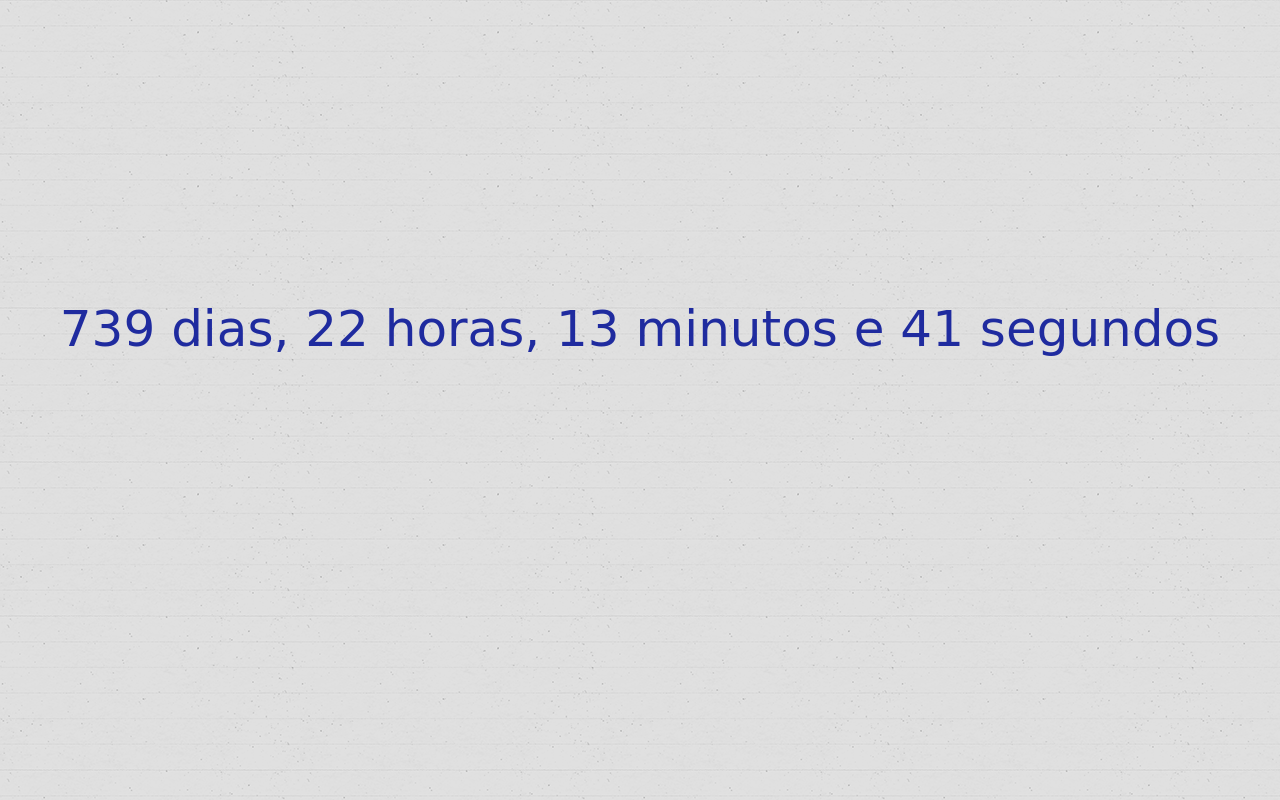
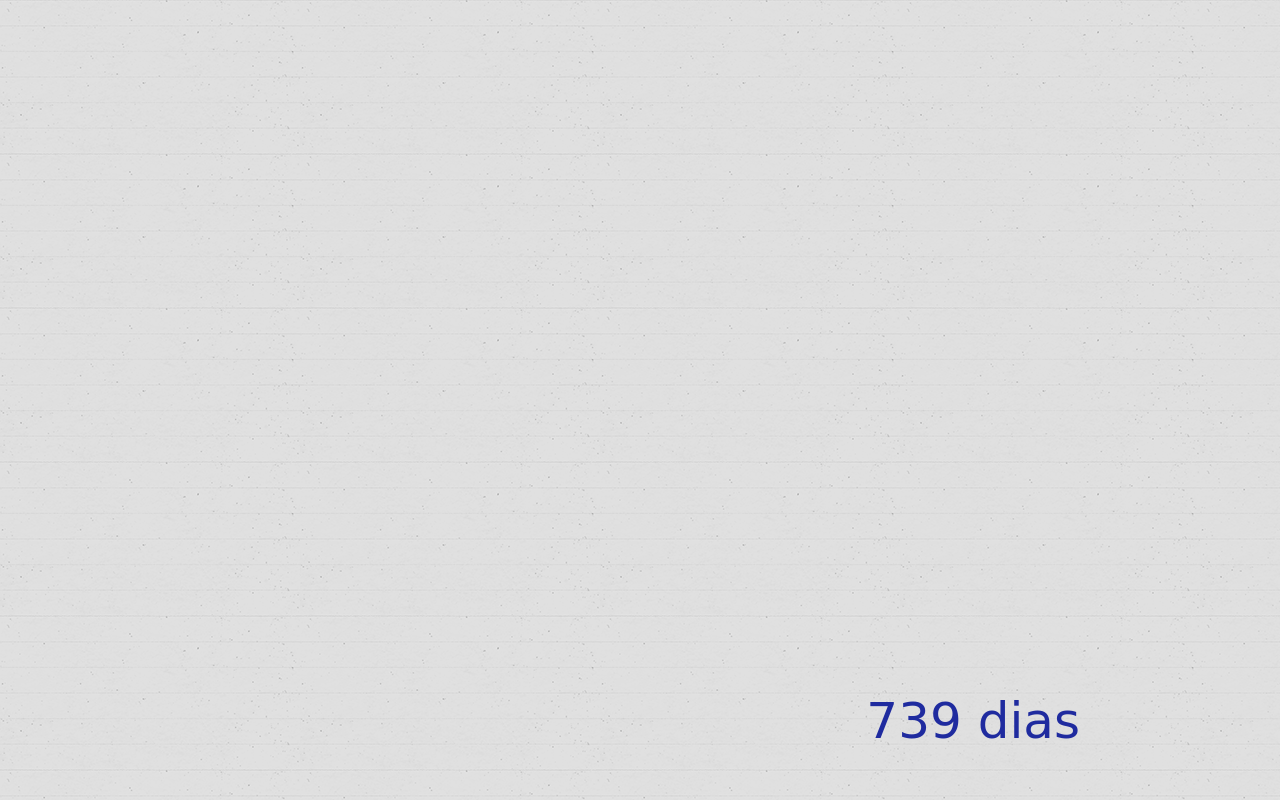
Before and after one commit to AgtLucas/the-end, a website: page index.html in a window 1280 px wide. Drawn offline with Linux system fonts and the light colour scheme; files that its build step writes are made by us from their sources; a web font is replaced by a local one.

Commit message:
Updates and tweakings

```diff
--- a/assets/js/main.js
+++ b/assets/js/main.js
@@ -4,8 +4,20 @@
   new Countdown({
     selector: '.countdown',
     msgBefore: 'Game Over!',
-    msgPattern: '{days} dias, {hours} horas, {minutes} minutos e {seconds} segundos',
+    msgPattern: '{days} dias',
     dateEnd: new Date('Dec 11, 2015 22:00:00')
   });
 
+  // function readJson(file) {
+  //   var jsonData = JSON.parse(file);
+  //   console.log(jsonData);
+  //   return jsonData;
+  // }
+
+  // var request = new XMLHttpRequest();
+  // request.open("GET", "../../quotes.json", false);
+  // request.send(null);
+  // var jsonData = JSON.parse(request.responseText);
+  // console.log(jsonData.result[0]);
+
 })();
--- a/assets/sass/style.scss
+++ b/assets/sass/style.scss
@@ -4,7 +4,9 @@ body {
 }
 
 .countdown {
-  margin-top: 300px;
+  position: absolute;
+  bottom: 0;
+  right: 200px;
   text-align: center;
   font-family: Helvetica Neue;
   font-size: 50px;
--- a/index.html
+++ b/index.html
@@ -13,6 +13,6 @@
 </div>
 
 <script src="build/js/countdown.min.js"></script>
-<script src="build/js/main.min.js"></script>
+<script src="assets/js/main.js"></script>
 </body>
 </html>
--- a/quotes.json
+++ b/quotes.json
@@ -1,4 +1,5 @@
-[{
+{
+  "quotes":  [{
     "id": 1,
     "the-quote": "Ele é louco!"
   },{
@@ -8,3 +9,4 @@
     "id": 3,
     "the-quote": "Vocês têm que entender o funcionamento para entender como funciona..."
   }]
+}
```
Also changed, not shown: build/css/style.css, build/js/main.min.js. Lines whose indentation alone changed are shown as unchanged.
